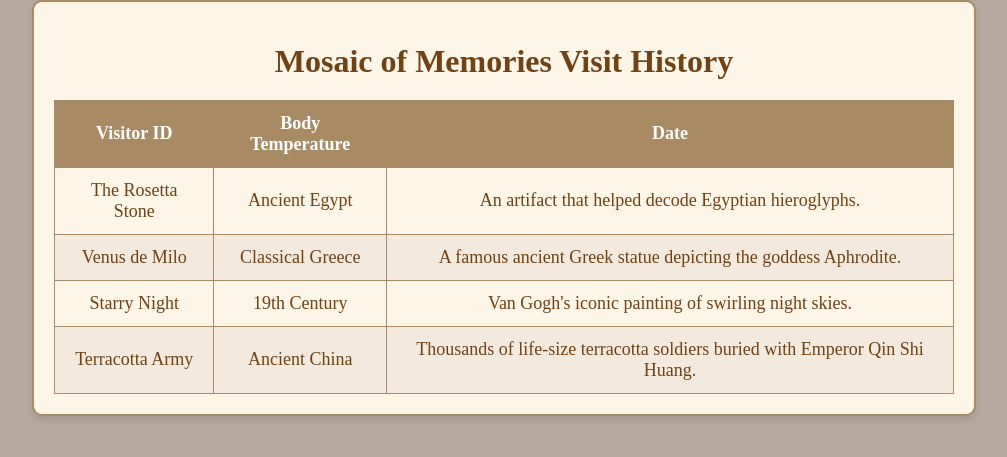
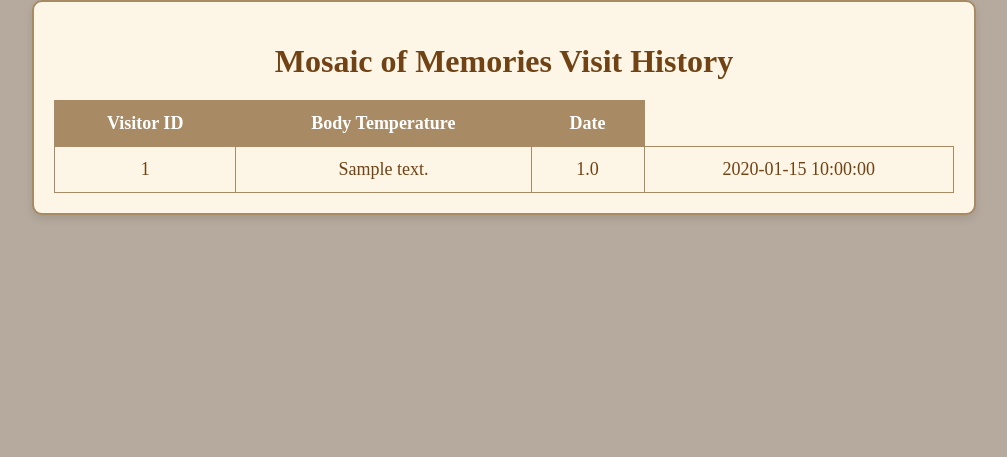
Before and after one commit to kennethbacuno/paraSaMoM, a Flask app: template templates/history.html in a window 1280 px wide. Shown: the part 62-519 px from the top of the page, without its empty margins (136-1143 px from the left). Run offline with Flask 3, Linux system fonts and the light colour scheme; the template is opened without the code that fills it: values that come from a table or form of the project are taken from there, others are empty; tables that the repository leaves empty hold one stand-in row (values such as "Sample post").

Commit message:
yung code sa automated table inayos ko

```diff
--- a/main.py
+++ b/main.py
@@ -62,6 +62,12 @@ def lights_turn_on():
 def lights_turn_off():
     return control_device('lights_off', "Lights turned off.")
 
+@app.route('/history.html')
+def visitor_list():
+    visitors = Visitor.query.all()
+    return render_template('history.html', visitors=visitors)
+
+
 def control_device(action, success_message):
     """Helper function to control devices."""
     try:
--- a/templates/history.html
+++ b/templates/history.html
@@ -1,11 +1,13 @@
 <!DOCTYPE html>
 <html lang="en">
+
 <head>
     <meta charset="UTF-8">
     <meta name="viewport" content="width=device-width, initial-scale=1.0">
     <title>Mosaic Of Memories</title>
     <link rel="stylesheet" href="{{ url_for('static', filename='history.css') }}">
 </head>
+
 <body>
     <header>
         <button class="image-button" id="backBtn" onclick="returnToHome()">
@@ -23,26 +25,14 @@
                 </tr>
             </thead>
             <tbody>
+                {% for visitor in visitors %}
                 <tr>
-                    <td>The Rosetta Stone</td>
-                    <td>Ancient Egypt</td>
-                    <td>An artifact that helped decode Egyptian hieroglyphs.</td>
+                    <td>{{ visitor.id }}</td>
+                    <td>{{ visitor.visitor_id }}</td>
+                    <td>{{ visitor.body_temperature }}</td>
+                    <td>{{ visitor.date }}</td>
                 </tr>
-                <tr>
-                    <td>Venus de Milo</td>
-                    <td>Classical Greece</td>
-                    <td>A famous ancient Greek statue depicting the goddess Aphrodite.</td>
-                </tr>
-                <tr>
-                    <td>Starry Night</td>
-                    <td>19th Century</td>
-                    <td>Van Gogh's iconic painting of swirling night skies.</td>
-                </tr>
-                <tr>
-                    <td>Terracotta Army</td>
-                    <td>Ancient China</td>
-                    <td>Thousands of life-size terracotta soldiers buried with Emperor Qin Shi Huang.</td>
-                </tr>
+                {% endfor %}
             </tbody>
         </table>
     </div>
@@ -50,10 +40,11 @@
     <script>
         var backBtn = document.getElementById("backBtn");
         // Add a click event listener to the button
-        backBtn.addEventListener("click", function() {
+        backBtn.addEventListener("click", function () {
             // Redirect to the new HTML file
-            window.location.href = "index.html";
+            window.location.href = "http://127.0.0.1:5000";
         });
     </script>
 </body>
+
 </html>
--- a/templates/index.html
+++ b/templates/index.html
@@ -84,7 +84,7 @@
             <img src="https://raw.githubusercontent.com/kennethbacuno/paraSaMoM/main/people.png" alt="Lights Icon">
             <p>Museum Capacity Update</p>
             <h3>0/30</h3>
-            <button class="history-btn" id="historyBtn" onclick="openHistory()">History</button>
+            <button class="history-btn" id="historyBtn">History</button>
         </div>
     </section>
 
```
